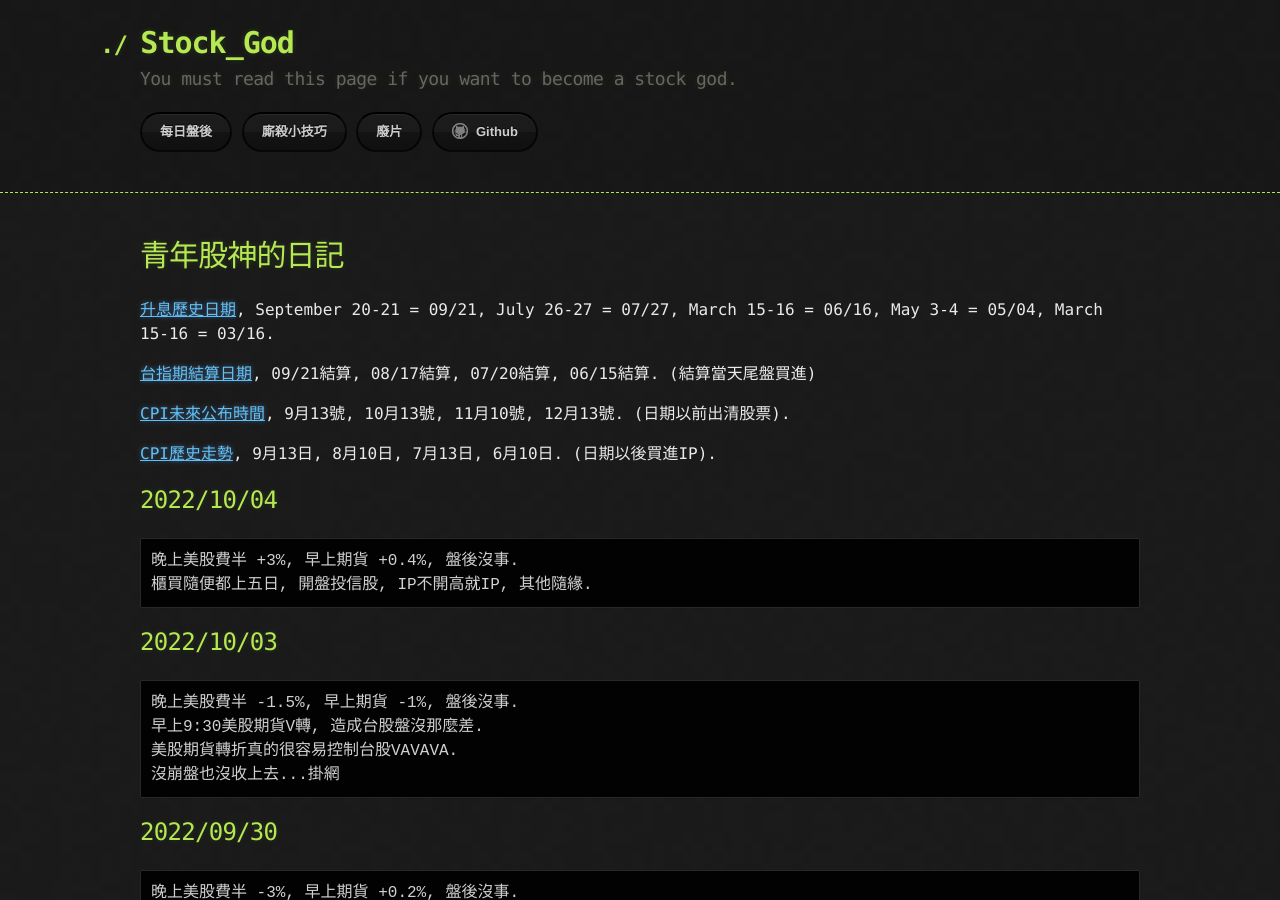
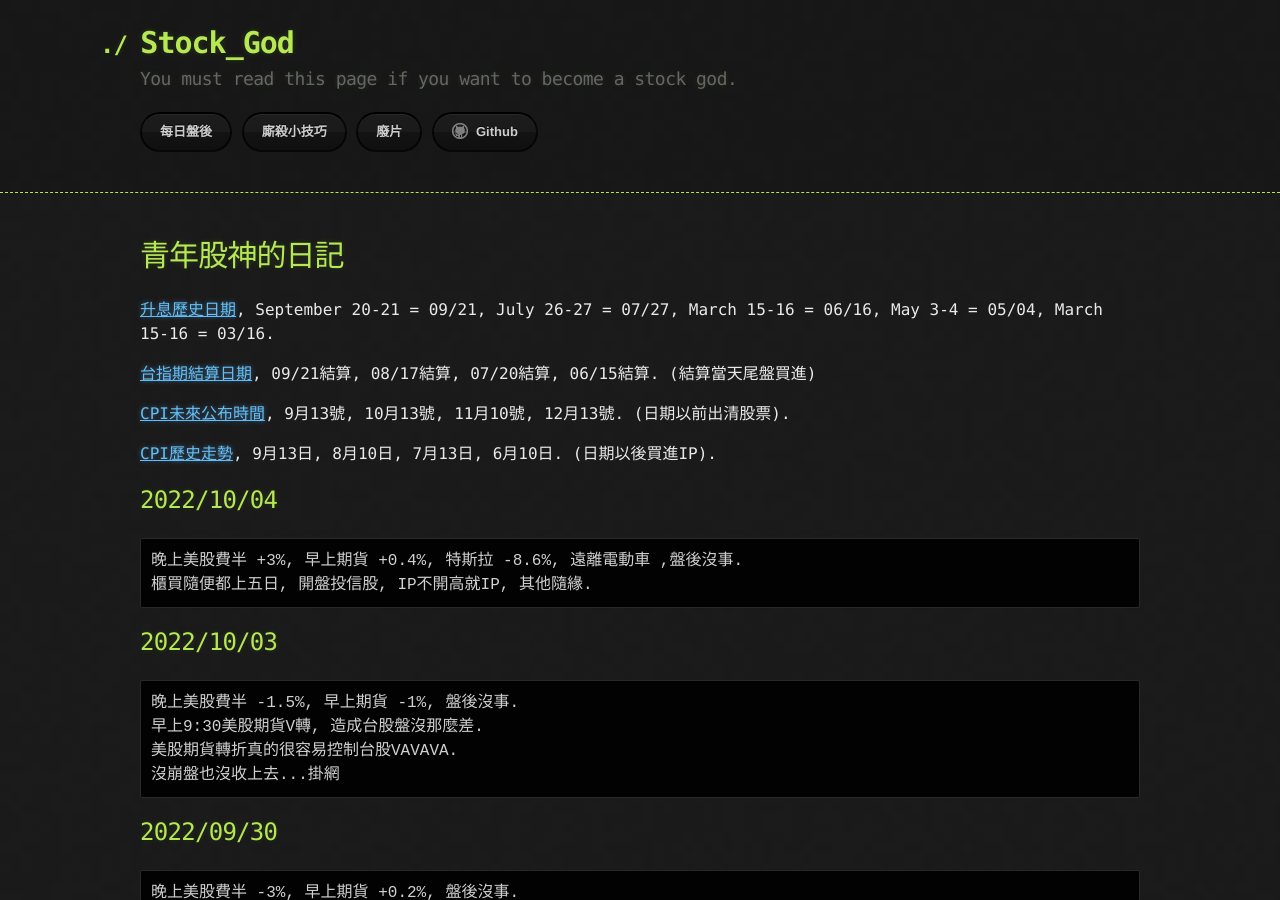
Before and after one commit to lepg5487/Stock_God, a Jekyll site: the page built from index.md, in a window 1280 px wide and 900 px high. Built offline with Jekyll 4.4.1, drawn with Linux system fonts in a browser that asks for light colours; our own code applies the rules of GitHub Pages for plain Markdown files.

Commit message:
Update index.md

````diff
--- a/index.md
+++ b/index.md
@@ -14,7 +14,7 @@ layout: testlayouts
 
 ## 2022/10/04
 ```
-晚上美股費半 +3%, 早上期貨 +0.4%, 盤後沒事.
+晚上美股費半 +3%, 早上期貨 +0.4%, 特斯拉 -8.6%, 遠離電動車 ,盤後沒事.
 櫃買隨便都上五日, 開盤投信股, IP不開高就IP, 其他隨緣.
 ```
 
````
